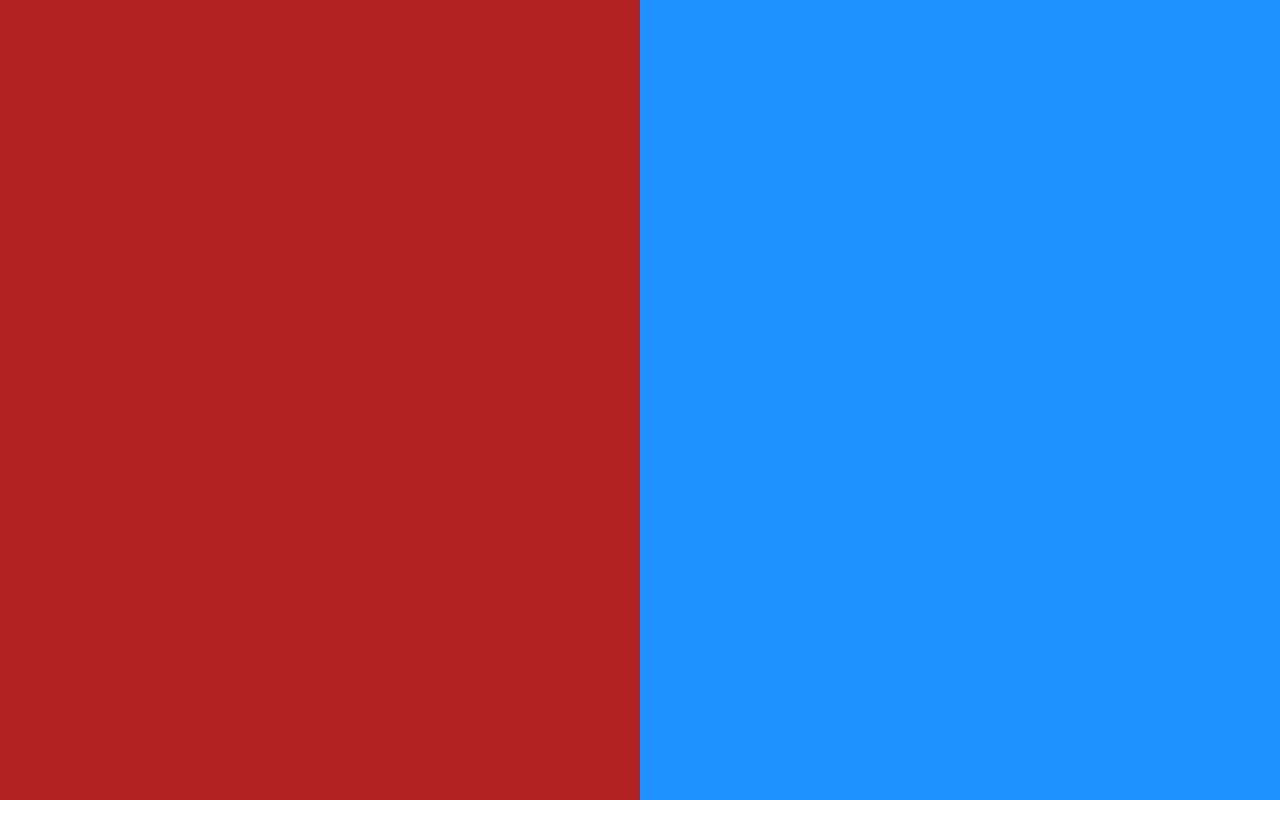
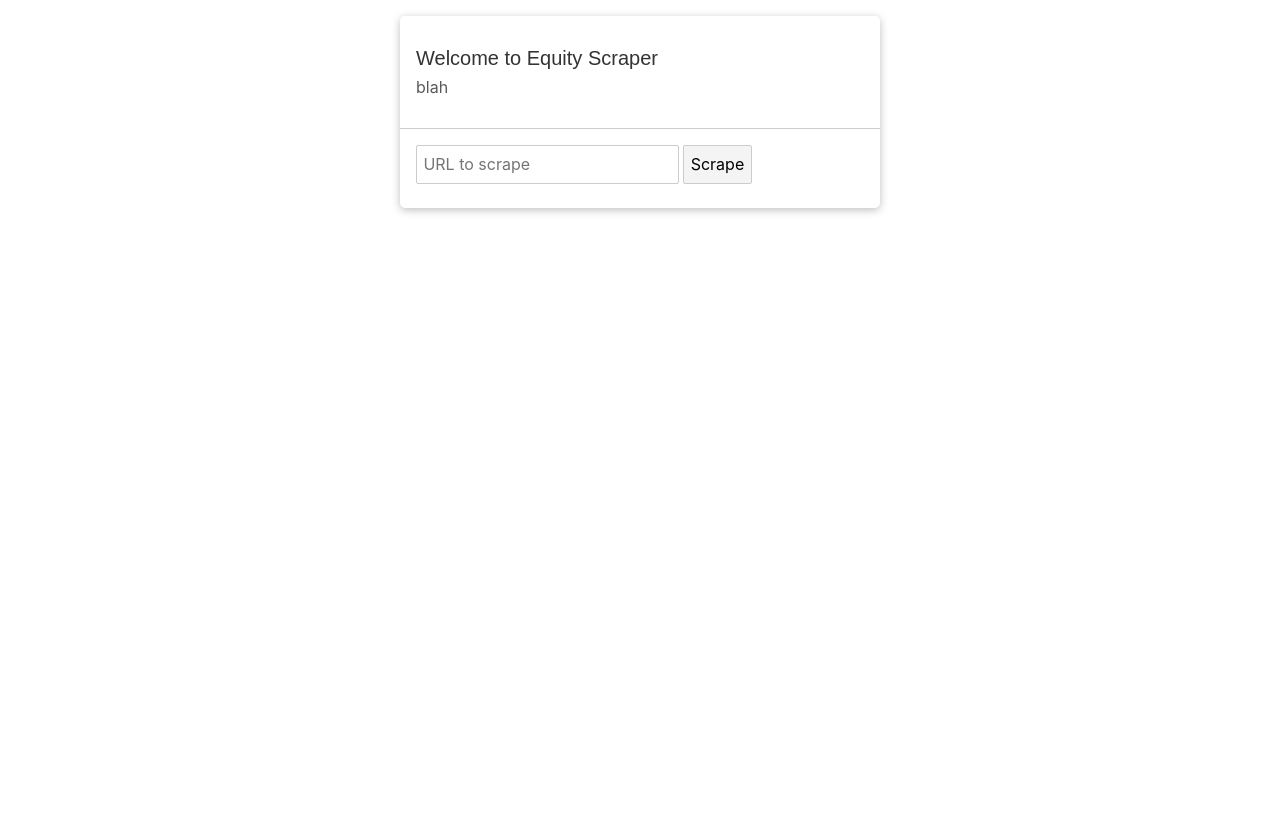
Before and after one commit to thnlsn/gender-equality-layout, a Svelte app: page / in a window 1280 px wide. Built offline with nearby package versions, Linux system fonts and the light colour scheme.

Commit message:
removed iframe for now, created form with input and button for scraping

```diff
--- a/public/global.css
+++ b/public/global.css
@@ -1,22 +1,8 @@
-.left-side,
-.right-side {
-  height: 100vh;
-  width: 100%;
-  margin: 0 !important;
-}
-
-.left-side {
-  background-color: firebrick;
-}
-
-.right-side {
-  background-color: dodgerblue;
-}
-
 /* /////////////////////////////////////////////////////////////////////////////////////////////////////////////// */
 
 html,
 body {
+  margin: 0;
   position: relative;
   width: 100%;
   height: 100%;
--- a/public/index.html
+++ b/public/index.html
@@ -12,6 +12,10 @@
       integrity="sha384-ggOyR0iXCbMQv3Xipma34MD+dH/1fQ784/j6cY/iJTQUOhcWr7x9JvoRxT2MZw1T"
       crossorigin="anonymous"
     />
+    <script
+      src="https://kit.fontawesome.com/212d43fd1b.js"
+      crossorigin="anonymous"
+    ></script>
 
     <link rel="stylesheet" href="global.css" />
     <link rel="stylesheet" href="bundle.css" />
--- a/src/App.svelte
+++ b/src/App.svelte
@@ -1,18 +1,14 @@
 <script>
   /*   export let name; */
+  import Form from "./Form.svelte";
+  let site = "//www.red/";
 </script>
 
 <style>
-  /*   h1 {
-    color: purple;
-  } */
+
 </style>
 
-<div class="row no-gutters">
-  <div class="col">
-    <div class="left-side" />
-  </div>
-  <div class="col">
-    <div class="right-side" />
-  </div>
+<div class="container-fluid no-gutters">
+  <Form />
+
 </div>
--- /dev/null
+++ b/src/Form.svelte
@@ -0,0 +1,67 @@
+<script>
+  export let site;
+</script>
+
+<style>
+  .contact-card {
+    box-shadow: 0 2px 8px rgba(0, 0, 0, 0.26);
+    max-width: 30rem;
+    border-radius: 5px;
+    margin: 1rem auto;
+  }
+
+  header {
+    display: flex;
+    justify-content: space-between;
+    align-items: center;
+    height: 7rem;
+  }
+
+  img {
+    width: 100%;
+    height: 100%;
+    object-fit: cover;
+  }
+
+  .user-data {
+    width: 67%;
+    display: flex;
+    flex-direction: column;
+    justify-content: center;
+    padding-left: 1rem;
+  }
+
+  h1 {
+    font-size: 1.25rem;
+    font-family: "Roboto Slab", sans-serif;
+    margin: 0.5rem 0;
+  }
+
+  h2 {
+    font-size: 1rem;
+    font-weight: normal;
+    color: #5a5a5a;
+    margin: 0;
+    margin-bottom: 0.5rem;
+  }
+
+  .submit-wrapper {
+    border-top: 1px solid #ccc;
+    padding: 1rem;
+  }
+</style>
+
+<div class="contact-card">
+  <header>
+    <div class="user-data">
+      <h1>Welcome to Equity Scraper</h1>
+      <h2>blah</h2>
+    </div>
+  </header>
+  <div class="submit-wrapper">
+    <form action="submit">
+      <input type="text" placeholder="URL to scrape" />
+      <button>Scrape</button>
+    </form>
+  </div>
+</div>
--- a/src/main.js
+++ b/src/main.js
@@ -1,8 +1,13 @@
 import App from './App.svelte';
+
+let title = 'Equity Scraper';
 
 const app = new App({
   target: document.body,
-  props: {}
+  props: {
+    application: title,
+    description: `${title} aims to put an end to sexism in language by taking in a website URL and scraping it for gender-marked terms. For example, "fireman" or "mankind" would be considered marked for their referral to men specifically, and could be replaced with "firefighter" or "humankind" respectively.`
+  }
 });
 
 export default app;
```
